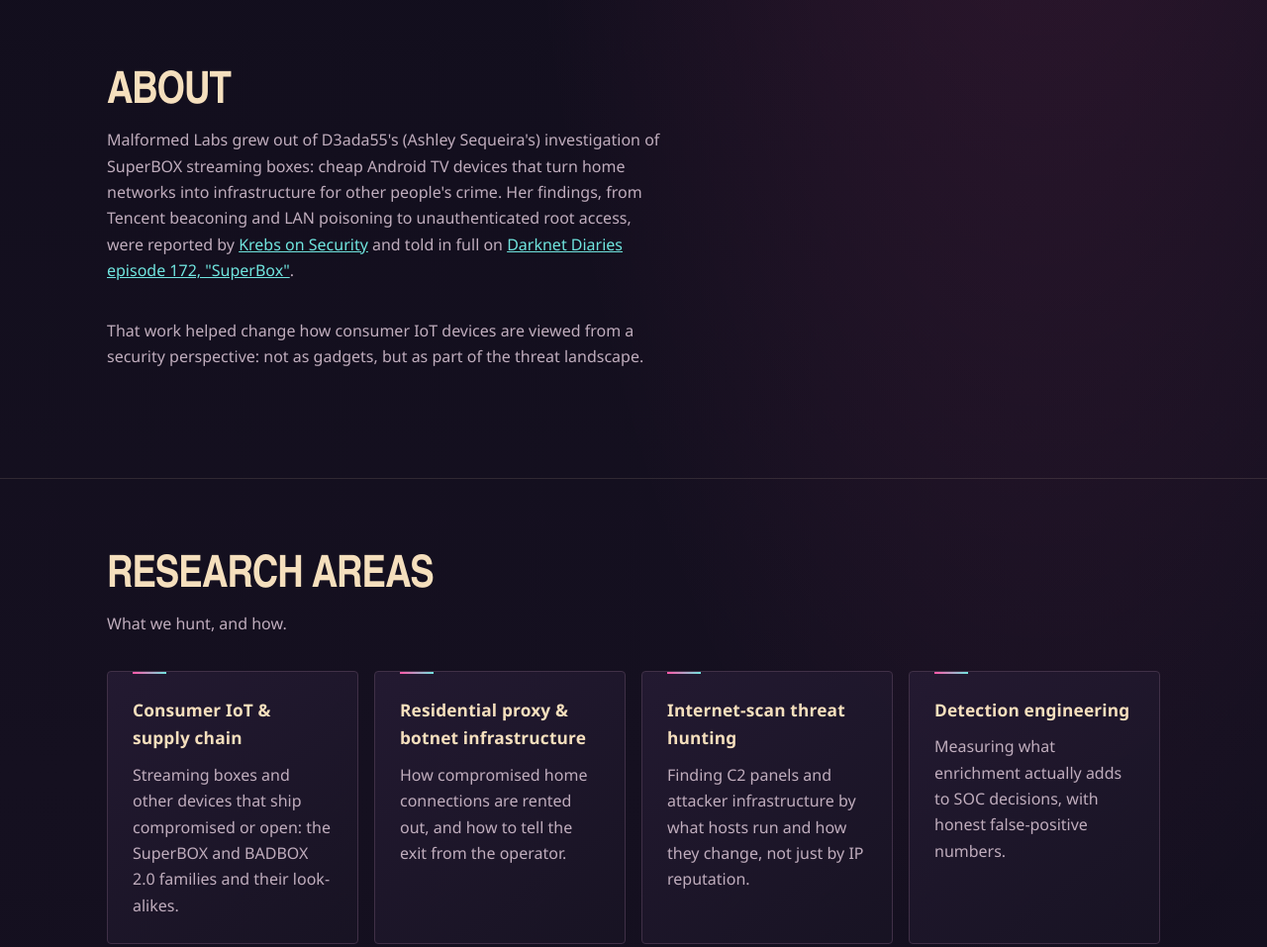
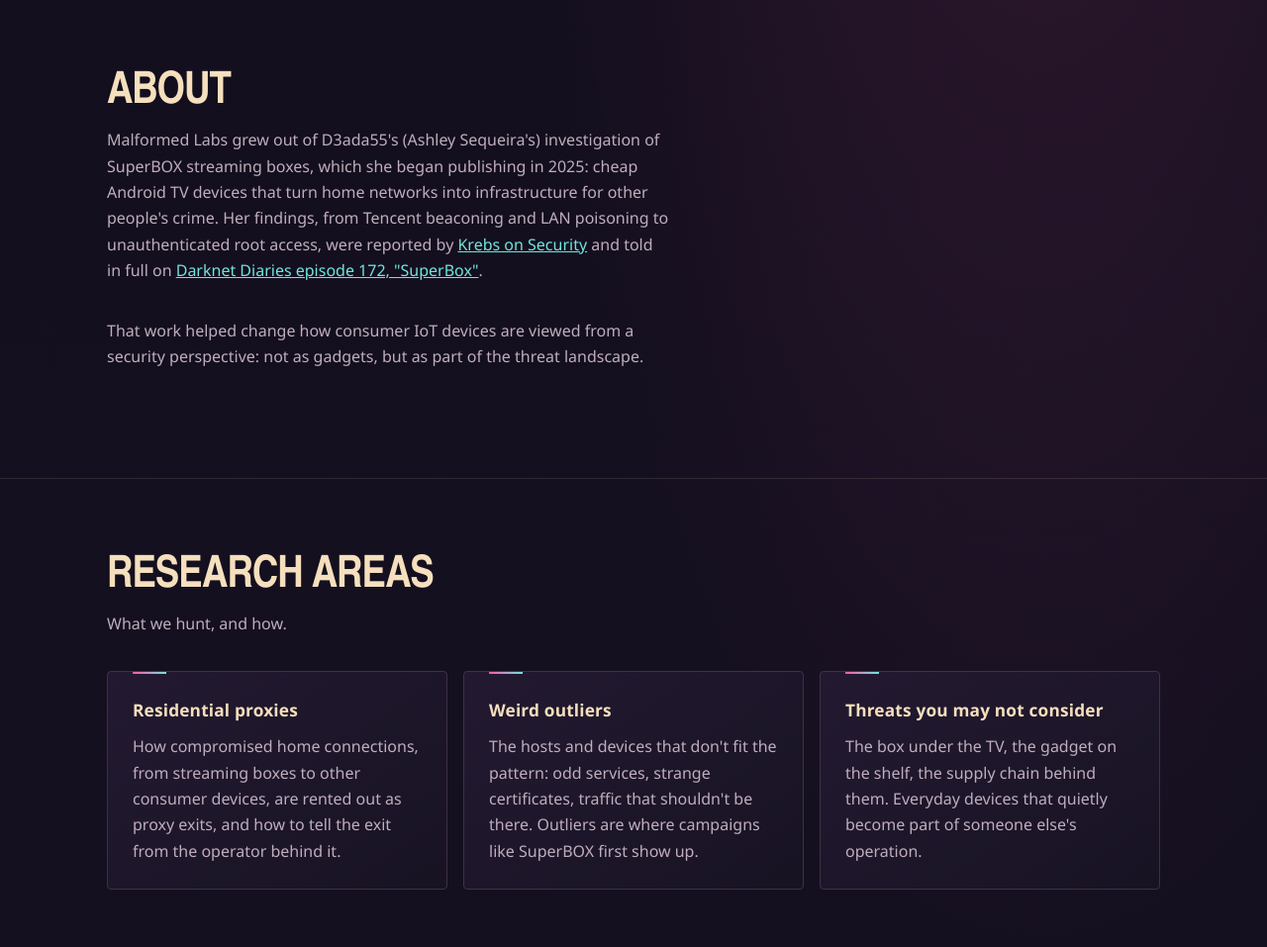
Before and after one commit to m1ssanthr0py/malformedlabs-site, a plain HTML site: page index.html in a window 1280 px wide. Shown: the part 760-1717 px from the top of the page at 99% size. Drawn offline with Linux system fonts and the light colour scheme.

Commit message:
Research areas: residential proxies, weird outliers, threats you may not consider; note public research began 2025
Co-Authored-By: Claude Opus 5.5 <noreply@anthropic.com>

```diff
--- a/index.html
+++ b/index.html
@@ -227,7 +227,7 @@
     <section id="about">
       <div class="wrap">
         <h2>About</h2>
-        <p class="section-intro">Malformed Labs grew out of D3ada55's (Ashley Sequeira's) investigation of SuperBOX streaming boxes: cheap Android TV devices that turn home networks into infrastructure for other people's crime. Her findings, from Tencent beaconing and LAN poisoning to unauthenticated root access, were reported by <a href="https://krebsonsecurity.com/2025/11/is-your-android-tv-streaming-box-part-of-a-botnet/">Krebs on Security</a> and told in full on <a href="https://darknetdiaries.com/episode/172/">Darknet Diaries episode 172, "SuperBox"</a>.</p>
+        <p class="section-intro">Malformed Labs grew out of D3ada55's (Ashley Sequeira's) investigation of SuperBOX streaming boxes, which she began publishing in 2025: cheap Android TV devices that turn home networks into infrastructure for other people's crime. Her findings, from Tencent beaconing and LAN poisoning to unauthenticated root access, were reported by <a href="https://krebsonsecurity.com/2025/11/is-your-android-tv-streaming-box-part-of-a-botnet/">Krebs on Security</a> and told in full on <a href="https://darknetdiaries.com/episode/172/">Darknet Diaries episode 172, "SuperBox"</a>.</p>
         <p class="section-intro">That work helped change how consumer IoT devices are viewed from a security perspective: not as gadgets, but as part of the threat landscape.</p>
       </div>
     </section>
@@ -237,10 +237,9 @@
         <h2>Research areas</h2>
         <p class="section-intro">What we hunt, and how.</p>
         <ul class="grid">
-          <li class="card"><h3>Consumer IoT &amp; supply chain</h3><p>Streaming boxes and other devices that ship compromised or open: the SuperBOX and BADBOX 2.0 families and their look-alikes.</p></li>
-          <li class="card"><h3>Residential proxy &amp; botnet infrastructure</h3><p>How compromised home connections are rented out, and how to tell the exit from the operator.</p></li>
-          <li class="card"><h3>Internet-scan threat hunting</h3><p>Finding C2 panels and attacker infrastructure by what hosts run and how they change, not just by IP reputation.</p></li>
-          <li class="card"><h3>Detection engineering</h3><p>Measuring what enrichment actually adds to SOC decisions, with honest false-positive numbers.</p></li>
+          <li class="card"><h3>Residential proxies</h3><p>How compromised home connections, from streaming boxes to other consumer devices, are rented out as proxy exits, and how to tell the exit from the operator behind it.</p></li>
+          <li class="card"><h3>Weird outliers</h3><p>The hosts and devices that don't fit the pattern: odd services, strange certificates, traffic that shouldn't be there. Outliers are where campaigns like SuperBOX first show up.</p></li>
+          <li class="card"><h3>Threats you may not consider</h3><p>The box under the TV, the gadget on the shelf, the supply chain behind them. Everyday devices that quietly become part of someone else's operation.</p></li>
         </ul>
       </div>
     </section>
```
